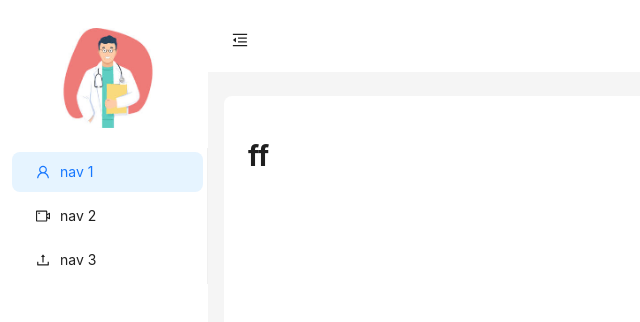
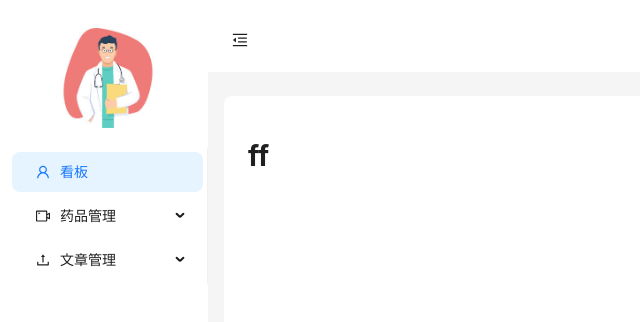
Before and after one commit to zhilongWen/fe-leaning, a React (Vite) app: page / in a window 1280 px wide. Shown: the top 322 px of the page, without its empty margins (0-640 px from the left). Built offline with nearby package versions, Linux system fonts and the light colour scheme.

Commit message:
侧边栏管理

```diff
--- a/src/components/MyLayout.tsx
+++ b/src/components/MyLayout.tsx
@@ -17,6 +17,7 @@ const MyLayout = ({children}: any) => {
         token: {colorBgContainer, borderRadiusLG},
     } = theme.useToken();
 
+    // @ts-ignore
     return (
         <Layout
             style={{width: '100vw',height: '100vw'}}
@@ -34,17 +35,33 @@ const MyLayout = ({children}: any) => {
                         {
                             key: '1',
                             icon: <UserOutlined/>,
-                            label: 'nav 1',
+                            label: '看板',
                         },
                         {
                             key: '2',
                             icon: <VideoCameraOutlined/>,
-                            label: 'nav 2',
+                            label: '药品管理',
+                            children: [
+                                {
+                                    label: '药品分类' ,
+                                    key: '/admin/medicine_catalogs',
+                                },
+                                {
+                                    label: '药品分类1' ,
+                                    key: '/admin/medicine_catalogs1',
+                                }
+                            ]
                         },
                         {
                             key: '3',
                             icon: <UploadOutlined/>,
-                            label: 'nav 3',
+                            label: '文章管理',
+                            children: [
+                                {
+                                    label: ' 文章分类' ,
+                                    key: '/admin/medicine_catalogs',
+                                }
+                            ]
                         },
                     ]}
                 />
```
